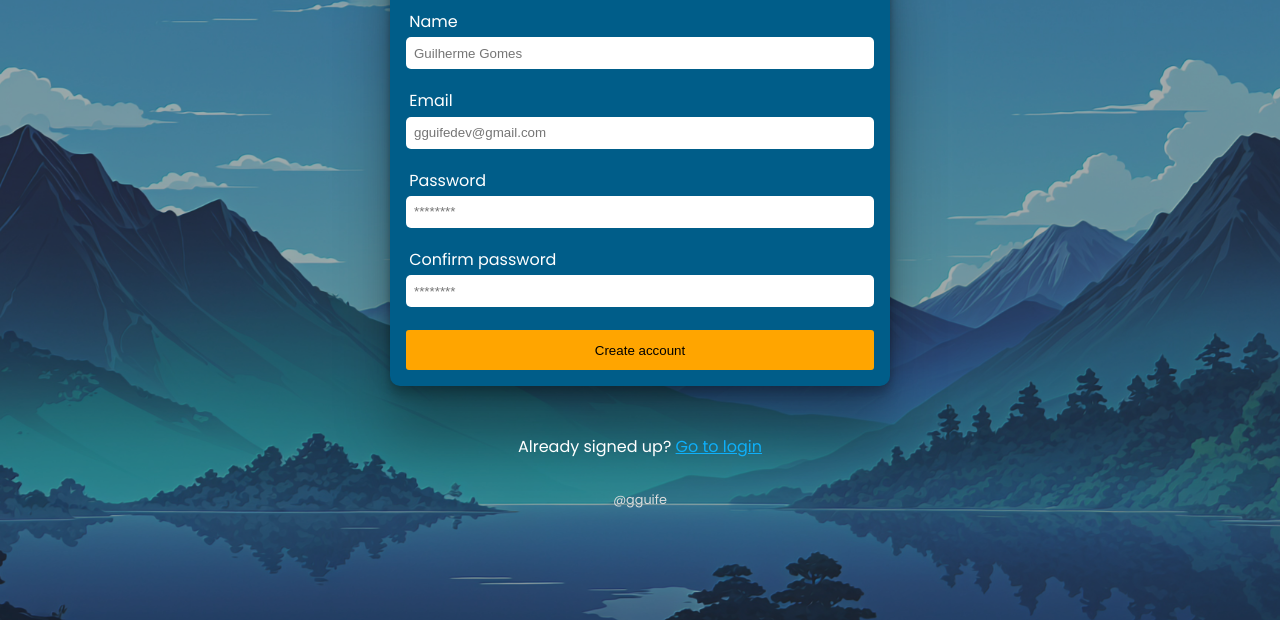
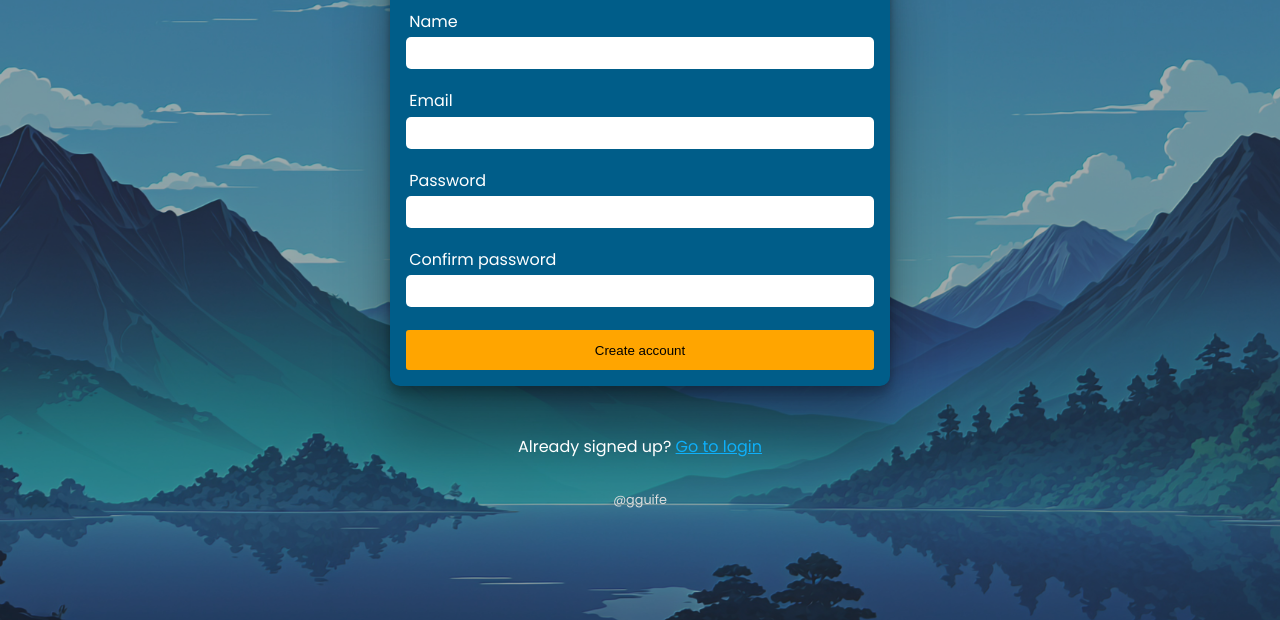
Before and after one commit to Gguife/system_auth, a website: page frontend/cadastro.html in a window 1280 px wide. Shown: the part 180-800 px from the top of the page. Drawn offline with Linux system fonts and the light colour scheme.

```diff
--- a/frontend/cadastro.html
+++ b/frontend/cadastro.html
@@ -12,16 +12,16 @@
       <h1>Sign Up</h1>
 
       <label for="name">Name</label>
-      <input type="name" name="name" id="name" placeholder="Guilherme Gomes">
+      <input type="name" name="name" id="name" >
 
       <label for="email">Email</label>
-      <input type="email" name="email" id="email" placeholder="gguifedev@gmail.com">
+      <input type="email" name="email" id="email" >
 
       <label for="password">Password</label>
-      <input type="password" name="password" id="password" placeholder="********">
+      <input type="password" name="password" id="password" >
 
       <label for="confirmPassword">Confirm password</label>
-      <input type="password" name="confirmPassword" id="confirmPassword" placeholder="********">
+      <input type="password" name="confirmPassword" id="confirmPassword" >
 
       <span id="error-message"></span>
 
```
Also changed, not shown: frontend/login.html (+4 -4 lines).
